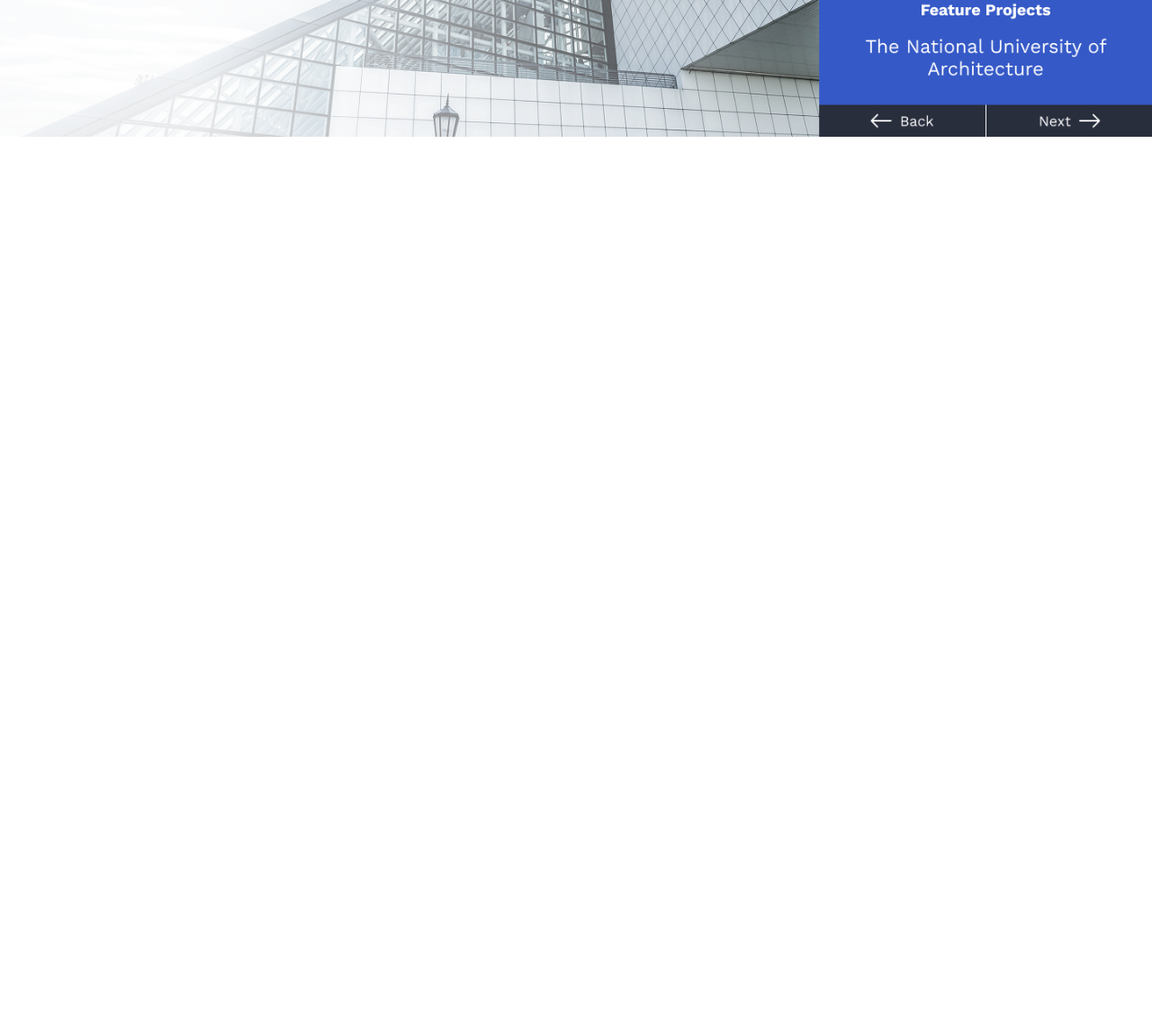
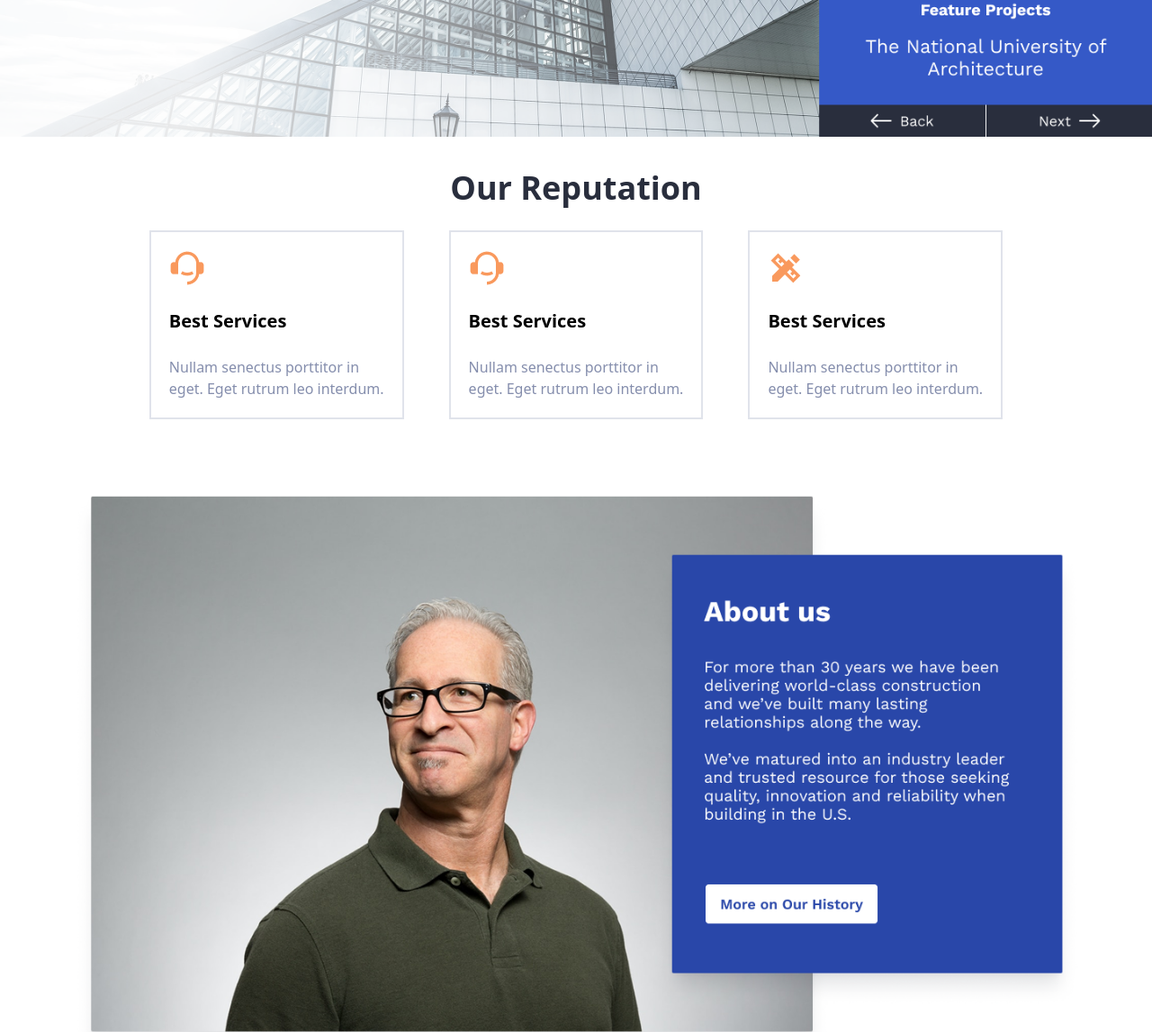
Before and after one commit to abdullourazov/lesson5git, a website: page src/index.html in a window 1280 px wide. Shown: the part 500-1647 px from the top of the page at 90% size. Before the commit the page ends 800 px from the top, so only its background shows below. Drawn offline with nearby package versions, Linux system fonts and the light colour scheme; files that its build step writes are made by us from their sources.

Commit message:
section2

```diff
--- a/src/index.html
+++ b/src/index.html
@@ -29,5 +29,49 @@
     </header>
 
 
+    <section class="mt-[20px]">
+        <b>
+            <h3 class="text-[36px] text-[#292E3D] text-center">Our Reputation</h3>
+        </b>
+
+        <div class="flex justify-center gap-[50px] py-[20px]">
+            <article class="border-[2px] border-[#E0E3EB] p-[20px]">
+                <img src="./icon (11).png" alt="">
+                <br>
+                <b>
+                    <h5 class="text-[20px]">Best Services</h5>
+                </b>
+                <br>
+                <p class="text-[#858EAD] text-[16px]">Nullam senectus porttitor in <br> eget. Eget rutrum leo interdum.
+                </p>
+            </article>
+            <article class="border-[2px] border-[#E0E3EB] p-[20px]">
+                <img src="./icon (11).png" alt="">
+                <br>
+                <b>
+                    <h5 class="text-[20px]">Best Services</h5>
+                </b>
+                <br>
+                <p class="text-[#858EAD] text-[16px]">Nullam senectus porttitor in <br> eget. Eget rutrum leo interdum.
+                </p>
+            </article>
+            <article class="border-[2px] border-[#E0E3EB] p-[20px]">
+                <img src="./icon (12).png" alt="">
+                <br>
+                <b>
+                    <h5 class="text-[20px]">Best Services</h5>
+                </b>
+                <br>
+                <p class="text-[#858EAD] text-[16px]">Nullam senectus porttitor in <br> eget. Eget rutrum leo interdum.
+                </p>
+            </article>
+        </div>
+    </section>
+
+    <section>
+        <img src="./About us (2).png" alt="">
+    </section>
+
+
 </body>
 </html>
```
Also changed, not shown: src/About us (2).png (added), src/icon (11).png (added), src/icon (12).png (added).
